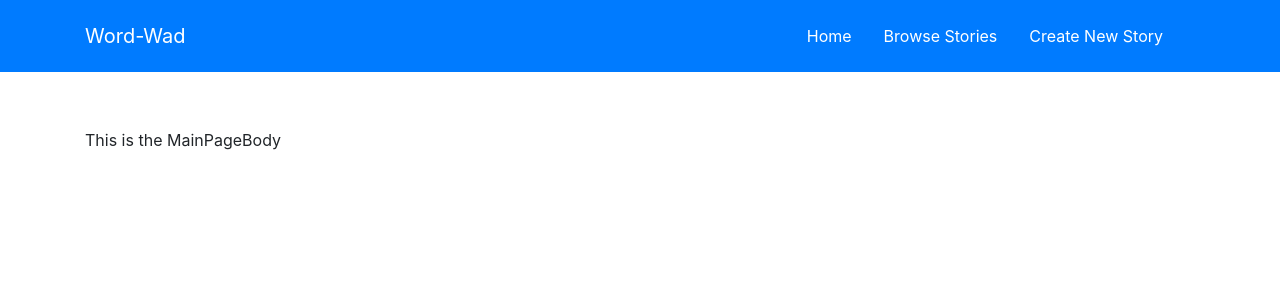
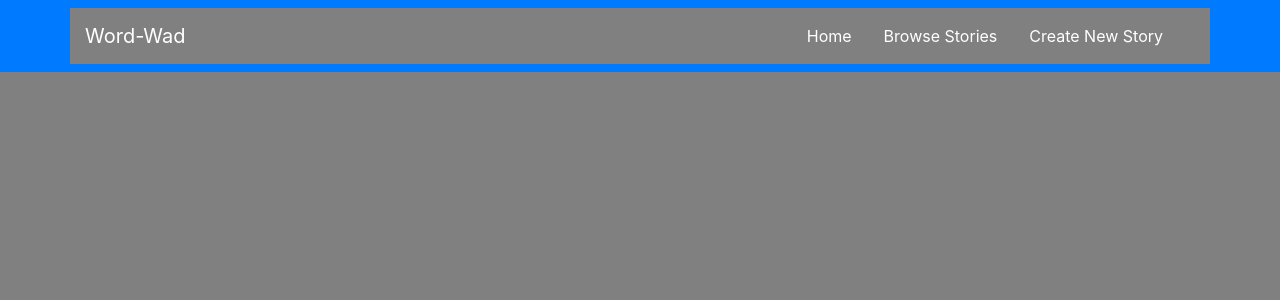
Before and after one commit to sahenke13/mongo-wad, a React (Create React App) app in the folder client/: page / in a window 1280 px wide. Shown: the top 300 px of the page. Built offline with nearby package versions, Linux system fonts and the light colour scheme.

Commit message:
Todays Work

```diff
--- /dev/null
+++ b/client/src/App.css
@@ -0,0 +1,6 @@
+* {
+    margin: 0;
+    padding: 0;
+    box-sizing: border-box;
+    background: grey;
+}
--- a/client/src/App.js
+++ b/client/src/App.js
@@ -4,6 +4,7 @@
 import BrowseStories from "./pages/BrowseStories";
 import CreateStory from "./pages/CreateStory";
 import CurrentEntryPage from "./pages/CurrentEntryPage";
+import "./App.css";
 
 const App = () => (
   <Router>
--- a/client/src/components/MainPageBody/MainPageBody.js
+++ b/client/src/components/MainPageBody/MainPageBody.js
@@ -1,12 +1,14 @@
-import React from "react"
+import React from "react";
 
-const MainPageBody = () =>{
-
-    return(
-        <div className = "container" id = "storyBody">
-            This is the MainPageBody
-        </div>
-        )
-}
+const MainPageBody = () => {
+  return (
+    <div className="container">
+      Lorem ipsum dolor sit amet consectetur, adipisicing elit. Obcaecati
+      repellat modi aliquid praesentium vero, vel maxime sint explicabo tenetur
+      facilis nobis soluta impedit adipisci exercitationem? Doloremque
+      temporibus nemo natus expedita!
+    </div>
+  );
+};
 
 export default MainPageBody;
--- a/client/src/components/NavBar/Header.css
+++ /dev/null
@@ -1,3 +0,0 @@
-* {
-    display: relative;
-}
```
Also changed, not shown: client/src/index.css (deleted).
